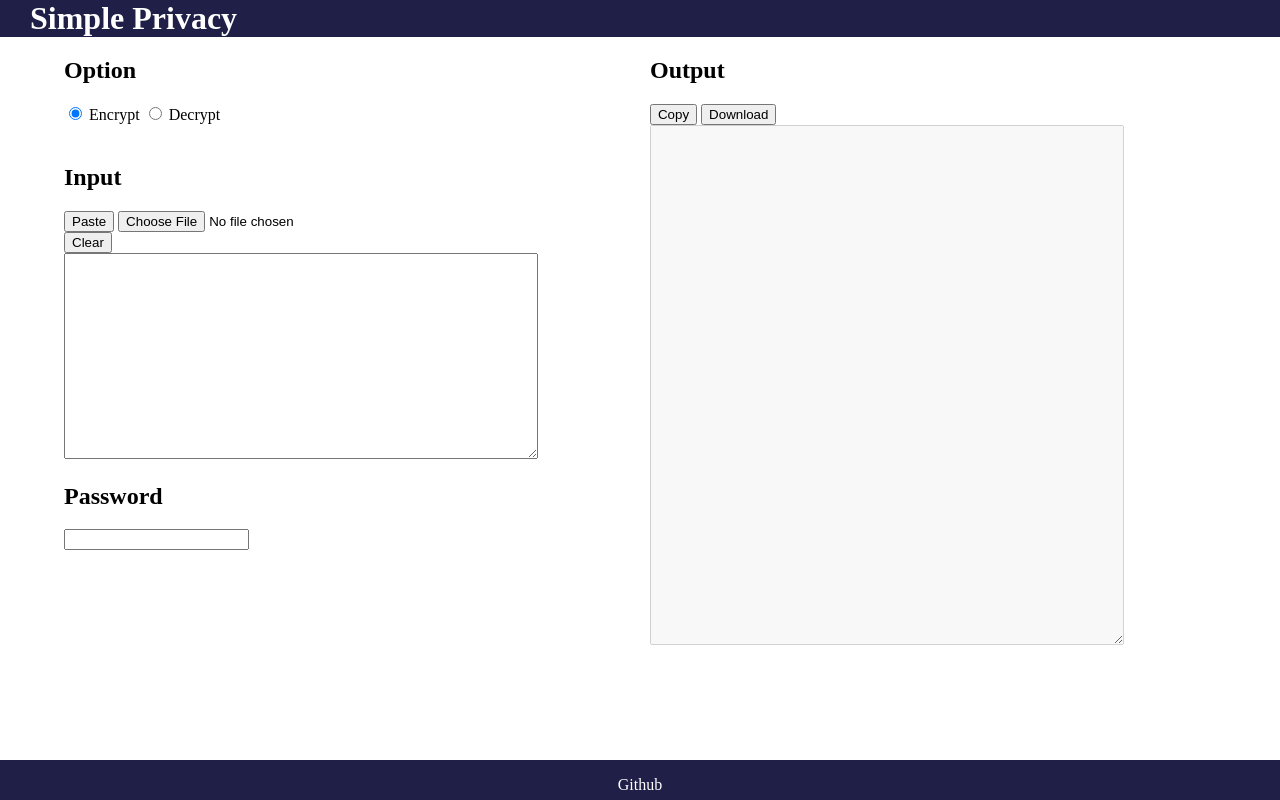
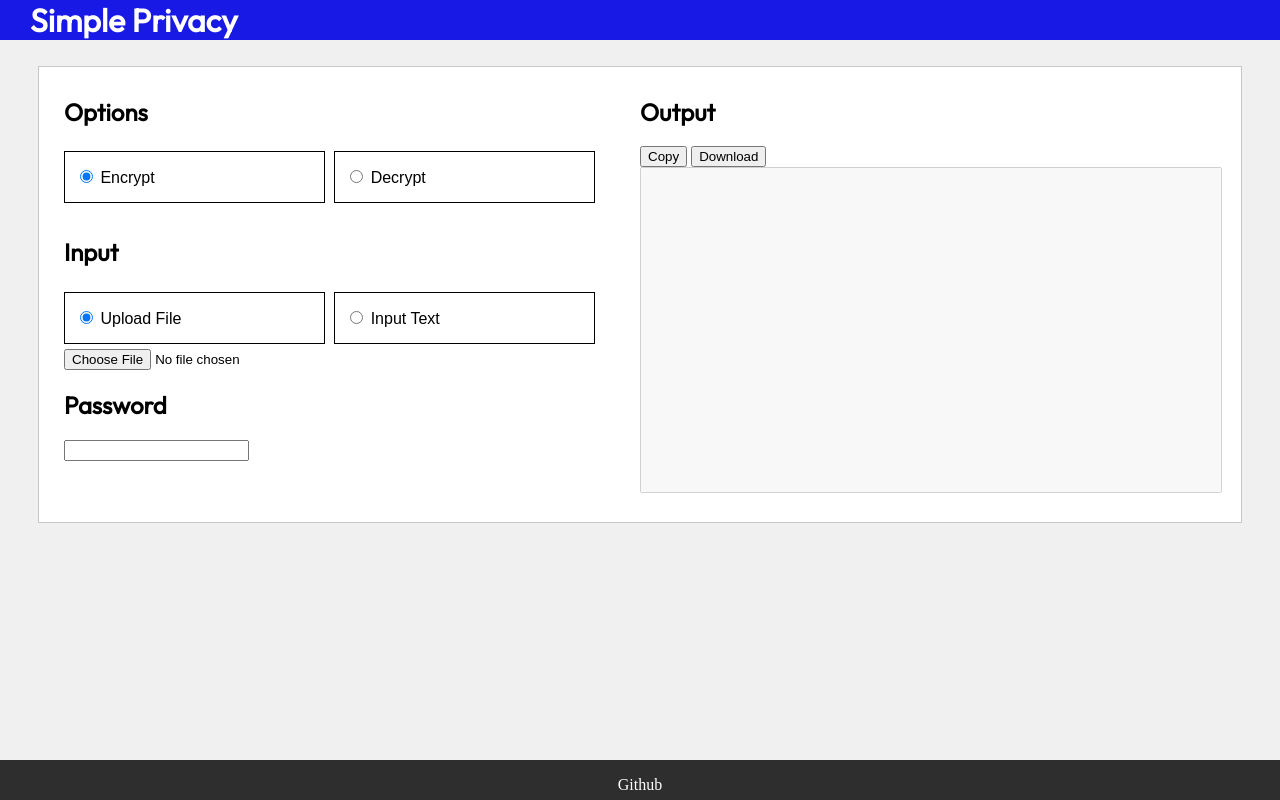
Before and after one commit to DTxCode/SimplePrivacy, a Svelte app: page / in a window 1280 px wide. Built offline with nearby package versions, Linux system fonts and the light colour scheme.

Commit message:
Add font and button styling, resize grid

```diff
--- a/public/index.html
+++ b/public/index.html
@@ -1,10 +1,16 @@
 <!DOCTYPE html>
 <html lang="en">
+
 <head>
 	<meta charset='utf-8'>
 	<meta name='viewport' content='width=device-width,initial-scale=1'>
 
 	<title>Svelte app</title>
+
+
+	<link rel="preconnect" href="https://fonts.googleapis.com">
+	<link rel="preconnect" href="https://fonts.gstatic.com" crossorigin>
+	<link href="https://fonts.googleapis.com/css2?family=Outfit&display=swap" rel="stylesheet">
 
 	<link rel='icon' type='image/png' href='/favicon.png'>
 	<link rel='stylesheet' href='/build/bundle.css'>
@@ -14,4 +20,5 @@
 
 <body>
 </body>
+
 </html>
--- a/src/App.svelte
+++ b/src/App.svelte
@@ -4,24 +4,50 @@
 	import Footer from "./components/Footer.svelte";
 
 	export let log;
+
+	let accentColor = "rgb(25, 25, 230)";
+	let footerHeight = "2.5rem";
 </script>
 
 <div class="page">
-	<div class="content">
-		<Header />
+	<div class="content" style="--footerHeight: {footerHeight}">
+		<Header {accentColor} />
 		<Crypto {log} />
 	</div>
-	<Footer />
+	<Footer {accentColor} {footerHeight} />
 </div>
 
 <style>
 	.page {
+		background-color: rgb(240, 240, 240);
 		position: relative;
 		min-height: 100vh;
 	}
 
 	.content {
-		padding-bottom: 2.5rem;
+		padding-bottom: var(--footerHeight);
+	}
+
+	:global(h1),
+	:global(h2) {
+		font-family: "Outfit", sans-serif;
+	}
+
+	:global(.big-btn) {
+		border: solid 1px black;
+		width: 45%;
+		display: inline-block;
+		margin: 5px;
+		margin-left: 0px;
+	}
+
+	:global(label) {
+		font-family: Arial, Helvetica, sans-serif;
+		padding: 15px 10px 15px 10px;
+		width: 100%;
+		height: 100%;
+		display: inline-block;
+		cursor: pointer;
 	}
 
 	:global(body) {
--- a/src/components/Footer.svelte
+++ b/src/components/Footer.svelte
@@ -1,14 +1,19 @@
-<div class="footer">
+<script>
+    export let accentColor;
+    export let footerHeight;
+</script>
+
+<div class="footer" style="--accentColor: {accentColor}; --footerHeight: {footerHeight}">
     <p>Github</p>
 </div>
 
 <style>
     .footer {
-        background-color: rgb(31, 31, 71);
+        background-color: rgb(46, 46, 46);
         position: absolute;
         bottom: 0;
         width: 100%;
-        height: 2.5rem;
+        height: var(--footerHeight);
     }
 
     p {
--- a/src/components/Header.svelte
+++ b/src/components/Header.svelte
@@ -1,9 +1,13 @@
-<h1>Simple Privacy</h1>
+<script>
+    export let accentColor;
+</script>
+
+<h1 style="--accentColor: {accentColor}">Simple Privacy</h1>
 
 <style>
     h1 {
         padding-left: 30px;
-        background-color: rgb(31, 31, 71);
+        background-color: var(--accentColor);
         margin: 0;
         color: white;
     }
--- a/src/components/crypto/Crypto.svelte
+++ b/src/components/crypto/Crypto.svelte
@@ -19,7 +19,6 @@
     let outputDisplayText; // For output
 
     $: (async () => {
-        log("asyncing");
         if (!inputData || !password) {
             outputDisplayText = "";
             return;
@@ -52,7 +51,8 @@
     })();
 </script>
 
-<div class="wrapper">
+<div class="page-wrapper">
+    <div class="content-wrapper">
         <div class="options">
             <Options bind:doEncrypt />
         </div>
@@ -63,31 +63,40 @@
             <Output {log} inputFileName={fileName} {outputData} {outputDisplayText} />
         </div>
     </div>
+</div>
 
 <style>
-    .wrapper {
+    .page-wrapper {
+        padding-top: 2%;
+        padding-bottom: 2%;
+    }
+
+    .content-wrapper {
+        background-color: white;
+        border: 1px solid rgb(200, 200, 200);
         /* Grid layout */
         display: grid;
-        grid-template-columns: repeat(12, minmax(0, 1fr));
-        grid-template-rows: repeat(6, minmax(0, 1fr));
-        gap: 20px;
-        /* Position on page */
+        grid-template-columns: 1fr 1fr;
+        grid-template-rows: max-content;
+        padding: 25px;
+        padding-top: 10px;
+        /* Position in div */
         margin: 0 auto;
         width: 90%;
     }
 
     .options {
-        grid-column: 1 / 6;
+        grid-column: 1;
         grid-row: 1;
     }
 
     .input {
-        grid-column: 1 / 6;
+        grid-column: 1;
         grid-row: 2 / 6;
     }
 
     .output {
-        grid-column: 7 / 12;
+        grid-column: 2;
         grid-row: 1 / 6;
     }
 </style>
--- a/src/components/crypto/Input.svelte
+++ b/src/components/crypto/Input.svelte
@@ -8,6 +8,7 @@
     export let fileName;
     export let password;
 
+    let inputMode = "file";
     let fileInputReference;
     let inputDisplayText;
 
@@ -42,13 +43,26 @@
 </script>
 
 <h2>Input</h2>
-<button on:click={readClipboard}> Paste </button>
-<input type="file" bind:this={fileInputReference} on:change={readFileInput} />
-<br />
-<button on:click={clear}> Clear </button>
+<div>
+    <div class="big-btn">
+        <label>
+            <input type="radio" bind:group={inputMode} name="inputMode" value={"file"} />
+            Upload File
+        </label>
+    </div>
+    <div class="big-btn">
+        <label>
+            <input type="radio" bind:group={inputMode} name="inputMode" value={"text"} />
+            Input Text
+        </label>
+    </div>
+</div>
 
-<br />
-<textarea bind:value={inputDisplayText} on:input={readTextInput} />
+{#if inputMode == "file"}
+    <input type="file" bind:this={fileInputReference} on:change={readFileInput} />
+{:else}
+    <textarea bind:value={inputDisplayText} on:input={readTextInput} />
+{/if}
 
 <h2>Password</h2>
 <input bind:value={password} />
@@ -57,5 +71,6 @@
     textarea {
         width: 100%;
         height: 200px;
+        resize: none;
     }
 </style>
--- a/src/components/crypto/Options.svelte
+++ b/src/components/crypto/Options.svelte
@@ -1,18 +1,22 @@
 <script>
     export let doEncrypt = true;
-
-    function onRadioChange() {
-        doEncrypt = !doEncrypt;
-    }
 </script>
 
-<h2>Option</h2>
-<label>
-    <input type="radio" group={doEncrypt} name="doEncrypt" value={true} checked="checked" on:change={onRadioChange} />
-    Encrypt
-</label>
+<h2>Options</h2>
+<div>
+    <div class="big-btn">
+        <label>
+            <input type="radio" bind:group={doEncrypt} name="doEncrypt" value={true} />
+            Encrypt
+        </label>
+    </div>
+    <div class="big-btn">
+        <label>
+            <input type="radio" bind:group={doEncrypt} name="doEncrypt" value={false} />
+            Decrypt
+        </label>
+    </div>
+</div>
 
-<label>
-    <input type="radio" group={doEncrypt} name="doEncrypt" value={false} on:change={onRadioChange} />
-    Decrypt
-</label>
+<style>
+</style>
--- a/src/components/crypto/Output.svelte
+++ b/src/components/crypto/Output.svelte
@@ -33,15 +33,17 @@
     }
 </script>
 
-<h2>Output</h2>
-<button on:click={saveToClipboard}> Copy </button>
-<button on:click={downloadOutput}> Download </button>
-<br />
-<textarea disabled value={outputDisplayText} />
+<div>
+    <h2>Output</h2>
+    <button on:click={saveToClipboard}> Copy </button>
+    <button on:click={downloadOutput}> Download </button>
+    <textarea disabled value={outputDisplayText} />
+</div>
 
 <style>
     textarea {
         width: 100%;
-        height: 100%;
+        height: 20rem;
+        resize: none;
     }
 </style>
```
Also changed, not shown: 1 other file (tests, documents, lock files or other folders). Lines whose indentation alone changed are shown as unchanged.
